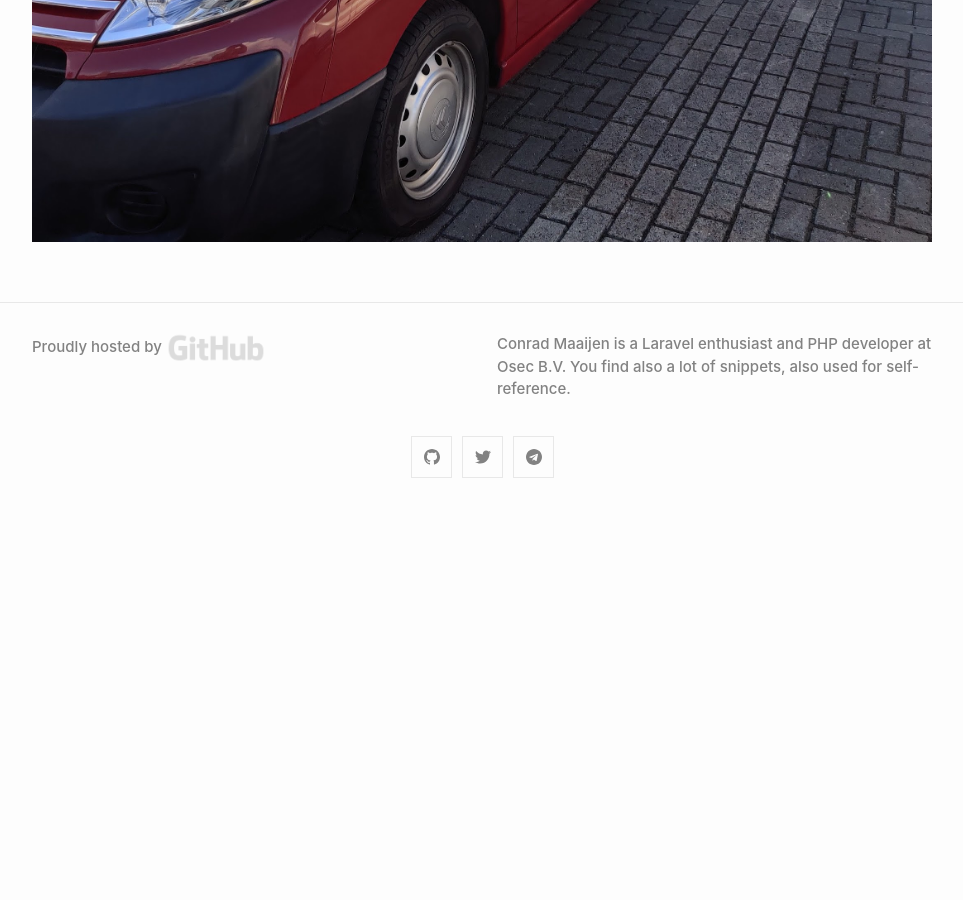
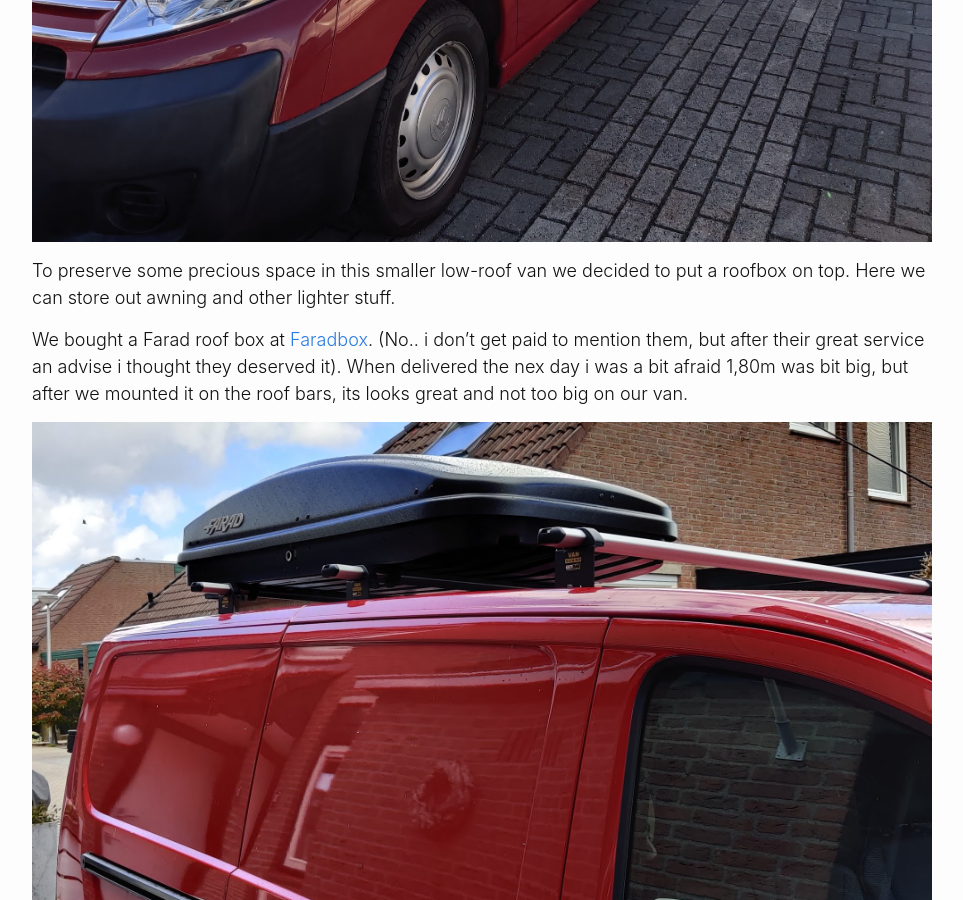
Before and after one commit to ConradMaaijen/conradmaayen.github.io, a Jekyll site: the page built from _posts/2021-05-06-our-jumpy.md, in a window 1280 px wide and 900 px high, scrolled down 2131 px. Shown: the whole window, without its empty margins (158-1121 px from the left). Built offline with Jekyll 4.4.1, drawn with Linux system fonts in a browser that asks for light colours; before the commit the page ends 2644 px from its top, so only the background shows below that.

Commit message:
Add roofbox

```diff
--- a/_posts/2021-05-06-our-jumpy.md
+++ b/_posts/2021-05-06-our-jumpy.md
@@ -19,3 +19,9 @@
 ![First: the bars](/assets/jumpy/ulti-bars.jpg)
 
 ![The result with bars](/assets/jumpy/jumpy.jpg)
+
+To preserve some precious space in this smaller low-roof van we decided to put a roofbox on top. Here we can store out awning and other lighter stuff.
+
+We bought a Farad roof box at [Faradbox](https://www.faradbox.nl). (No.. i don't get paid to mention them, but after their great service an advise i thought they deserved it). When delivered the nex day i was a bit afraid 1,80m was bit big, but after we mounted it on the roof bars, its looks great and not too big on our van.
+
+![THe Roofbox](/assets/jumpy/our-jumpy.jpg)
```
Also changed, not shown: assets/jumpy/our-jumpy.jpg.
